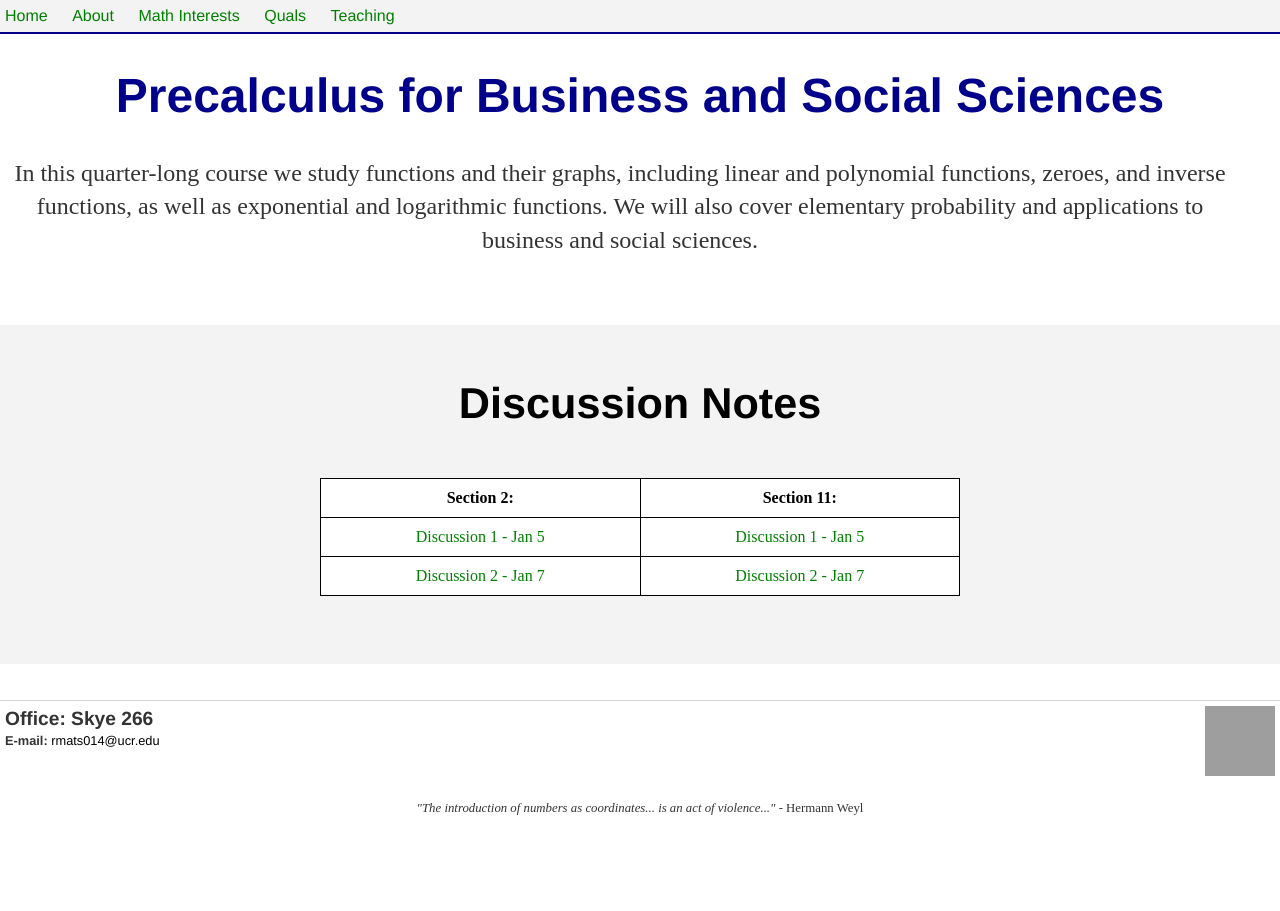
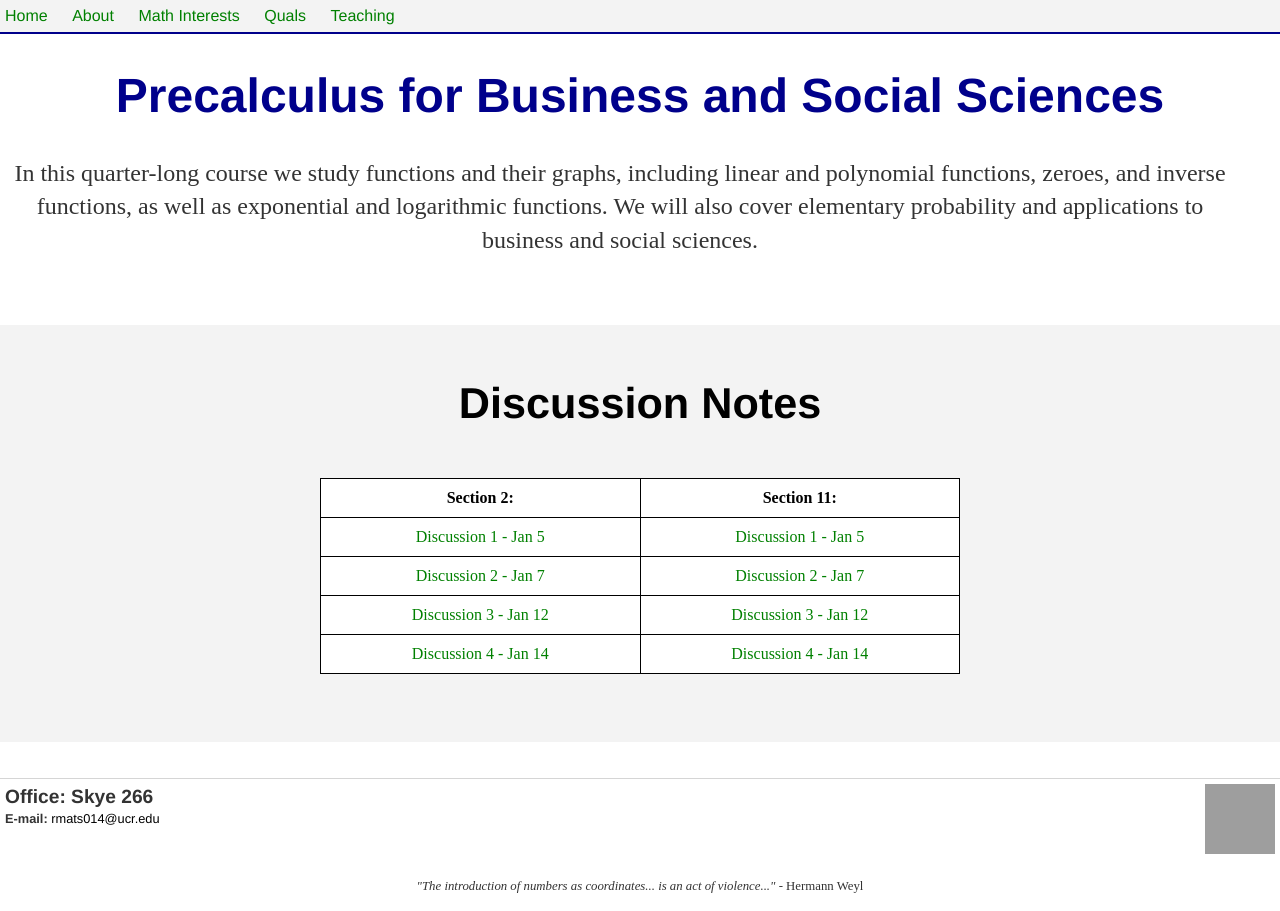
Before and after one commit to raymondmatson/raymondmatson.github.io, a Jekyll site: the page built from teaching/4/index.md, in a window 1280 px wide. Built offline with Jekyll 4.4.1, drawn with Linux system fonts in a browser that asks for light colours; formulas are drawn with MathJax 3; grey boxes are pictures that could not be loaded.

Commit message:
Added discussion notes to teaching-math 4

```diff
--- a/teaching/4/index.md
+++ b/teaching/4/index.md
@@ -39,6 +39,14 @@ title: Teaching
 				<td align=center><a href="/teaching/4/Discussion_2.pdf">Discussion 2 - Jan 7</a></td>
 				<td align=center><a href="/teaching/4/Discussion_2.pdf">Discussion 2 - Jan 7</a></td>
 			</tr>
+			<tr>
+				<td align=center><a href="/teaching/4/Discussion_3.pdf">Discussion 3 - Jan 12</a></td>
+				<td align=center><a href="/teaching/4/Discussion_3.pdf">Discussion 3 - Jan 12</a></td>
+			</tr>
+			<tr>
+				<td align=center><a href="/teaching/4/Discussion_4.pdf">Discussion 4 - Jan 14</a></td>
+				<td align=center><a href="/teaching/4/Discussion_4.pdf">Discussion 4 - Jan 14</a></td>
+			</tr>
 		</table>
 	</div>
 	<br>
```
Also changed, not shown: 2 other files.
